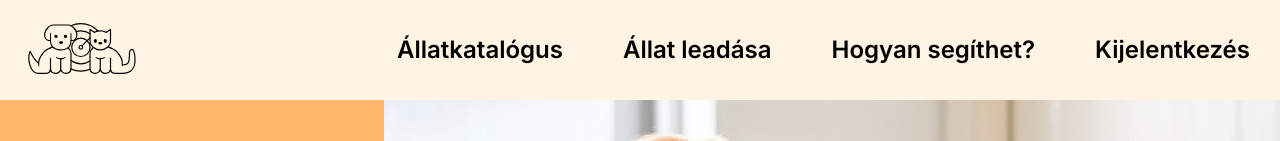
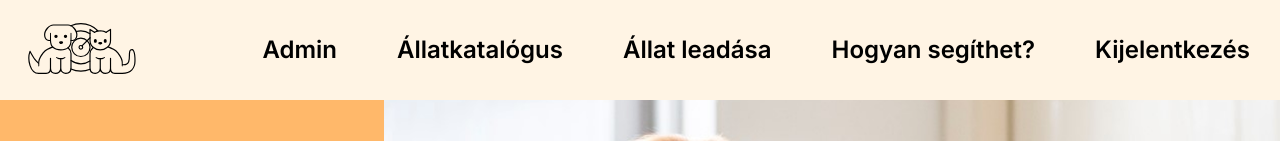
Before and after one commit to Szaszuge/menhely, a Vue app in the folder menhely/: page / in a window 1280 px wide. Shown: the top 141 px of the page. Built offline with nearby package versions, Linux system fonts and the light colour scheme; no server answers; sample sign-in values are in the browser's storage.

Commit message:
SCRUM-91 Admin panel

```diff
--- a/menhely/src/components/Navbar.vue
+++ b/menhely/src/components/Navbar.vue
@@ -56,6 +56,7 @@ const closeMenu = () => {
         </RouterLink>
     </div>
     <div id="right" :class="{ 'mobile-menu-open': isMenuOpen }">
+        <RouterLink to="/adminpanel" class="link" v-if="userStore.loggedUser()?.role === 'admin'">Admin</RouterLink>
         <RouterLink to="/petcatalog" class="link" @click="closeMenu">Állatkatalógus</RouterLink>
         <RouterLink to="/petsurrender" class="link" @click="closeMenu">Állat leadása</RouterLink>
         <RouterLink to="/hogyansegithet" class="link" @click="closeMenu">Hogyan segíthet?</RouterLink>
```
